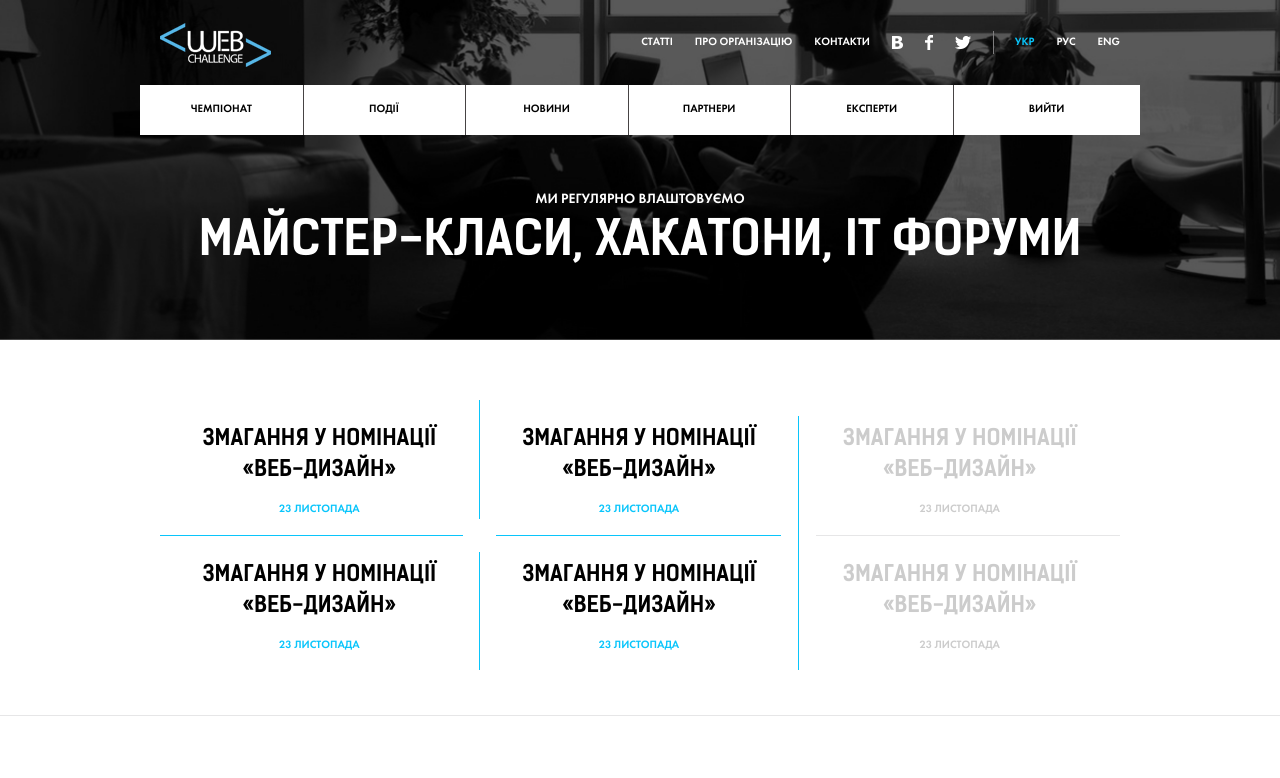
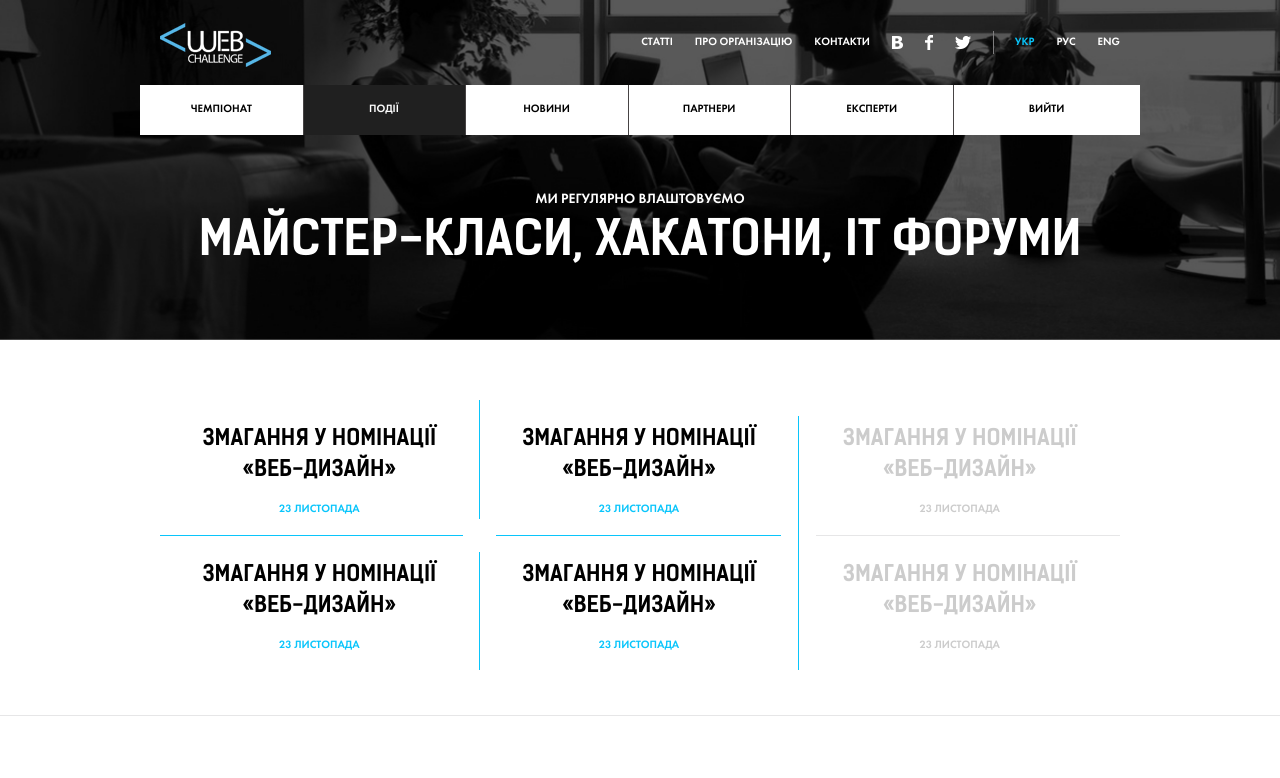
Before and after one commit to coderiver/uawebnew, a plain HTML site: page events.html in a window 1280 px wide. Shown: the top 778 px of the page. Drawn offline with Linux system fonts and the light colour scheme.

Commit message:
menu fixes

```diff
--- a/css/screen.css
+++ b/css/screen.css
@@ -197,6 +197,9 @@ html.has-open-nav .out:after { content: ""; position: absolute; top: 0; right: 0
 @media only screen and (max-width: 768px) { .menu { display: none; } }
 .menu ul { display: table; width: 100%; table-layout: fixed; }
 .menu ul li { position: relative; display: table-cell; vertical-align: middle; height: 50px; margin-right: 1px; text-align: center; }
+.menu ul li.is-active a { background: #202020; color: white; }
+.menu ul li.is-active a:after { background: #202020; }
+.menu ul li.is-active a:before { display: none; }
 .menu ul li:before { content: ""; position: absolute; top: 0; bottom: 0; right: -1px; width: 1px; z-index: 2; background: #464344; }
 .menu ul li a { display: block; position: relative; height: 50px; line-height: 50px; font-family: "FuturaDemiC", sans-serif; text-decoration: none; text-transform: uppercase; font-size: 11px; color: black; -moz-transition: all 300ms; -o-transition: all 300ms; -webkit-transition: all 300ms; transition: all 300ms; z-index: 1; }
 .menu ul li a:after { content: ""; position: absolute; bottom: 0; left: 0; width: 100%; height: 100%; background: white; -moz-transition: height 300ms; -o-transition: height 300ms; -webkit-transition: height 300ms; transition: height 300ms; z-index: -1; }
@@ -204,7 +207,6 @@ html.has-open-nav .out:after { content: ""; position: absolute; top: 0; right: 0
 .menu ul li a:hover { color: white; }
 .menu ul li a:hover:after { height: 0; }
 .menu ul li a:hover:before { opacity: 1; }
-.menu ul li a.is-active { background: #202020; color: white; }
 .menu ul li.login { width: 18.7%; }
 .menu ul li.login:before { display: none; }
 .menu ul li.login a { background: #fbdc09; }
--- a/events.html
+++ b/events.html
@@ -37,7 +37,7 @@
 				<nav class="menu">
 					<ul>
 						<li><a href="#">Чемпіонат</a></li>
-						<li><a href="#">Події</a></li>
+						<li class="is-active"><a href="#">Події</a></li>
 						<li><a href="#">Новини</a></li>
 						<li><a href="#">Партнери</a></li>
 						<li><a href="#">Експерти</a></li>
--- a/sass/_main.sass
+++ b/sass/_main.sass
@@ -104,6 +104,14 @@
 			height: 50px
 			margin-right: 1px
 			text-align: center
+			&.is-active
+				a
+					background: #202020
+					color: #fff
+					&:after
+						background: #202020
+					&:before
+						display: none
 			&:before
 				content: ""
 				position: absolute
@@ -152,9 +160,7 @@
 						height: 0
 					&:before
 						opacity: 1
-				&.is-active
-					background: #202020
-					color: #fff
+
 			&.login
 				width: 18.7%
 				&:before
```
